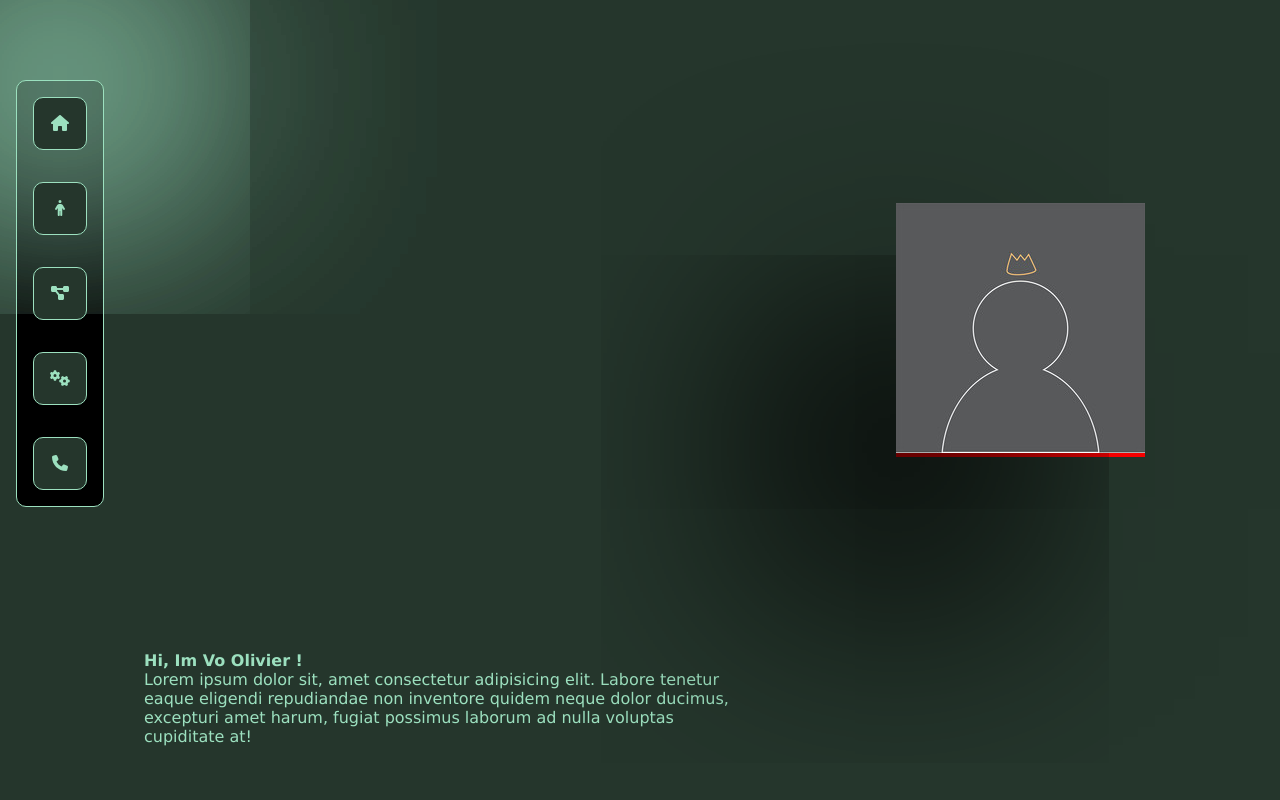
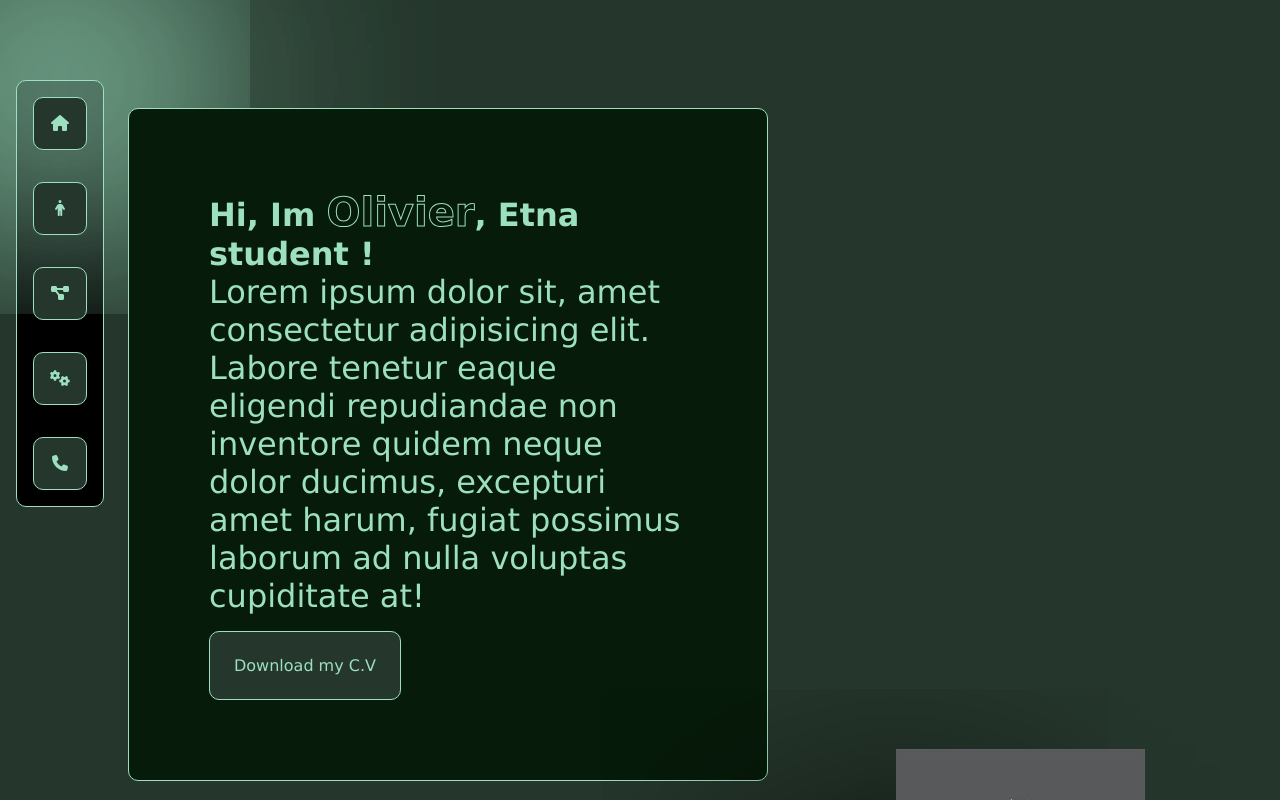
Before and after one commit to vo-olivier250405/react-portfolio, a React (Vite) app: page / in a window 1280 px wide. Shown: the top 800 px of the page. Built offline with nearby package versions, Linux system fonts and the light colour scheme.

Commit message:
[ADD] => adding the home page

```diff
--- a/src/components/molecules/Description.tsx
+++ b/src/components/molecules/Description.tsx
@@ -2,13 +2,18 @@ export const Description = () => {
   return (
     <div className="details">
       <div className="details-name-description">
-        <h1>Hi, Im Vo Olivier !</h1>
+        <h1>
+          Hi, Im <span>Olivier</span>, Etna student !
+        </h1>
         <p>
           Lorem ipsum dolor sit, amet consectetur adipisicing elit. Labore
           tenetur eaque eligendi repudiandae non inventore quidem neque dolor
           ducimus, excepturi amet harum, fugiat possimus laborum ad nulla
           voluptas cupiditate at!
         </p>
+        <a href="src/assets/VO_Olivier.pdf" className="download-cv" target="#">
+          Download my C.V
+        </a>
       </div>
       <div className="details-profile-picture">
         <span className="blur-black"></span>
--- a/src/screens/PortfolioTemplate.tsx
+++ b/src/screens/PortfolioTemplate.tsx
@@ -1,9 +1,10 @@
 import { SocialMedia, AllSections } from "../components/organisms";
 import { Copyrigths } from "../components/atoms";
+import { PageWrapper } from "../animations/Animations";
 
 export const PortfolioTemplate = () => {
   return (
-    <>
+    <PageWrapper>
       <body>
         <AllSections />
       </body>
@@ -12,6 +13,6 @@ export const PortfolioTemplate = () => {
         <hr />
         <Copyrigths />
       </footer>
-    </>
+    </PageWrapper>
   );
 };
--- a/src/styles/App.css
+++ b/src/styles/App.css
@@ -31,17 +31,38 @@ section{
 }
 
 .details-name-description{
-  background-color: transparent;
+  padding: 5rem;
+  border: 1px solid #9CE0BF;
+  border-radius: 10px;
+  background-color: rgb(7, 27, 10);
   position: relative;
   display: grid;
-  padding: 1rem;
   max-width: 50%;
   left: 10%;
-  top: 500%;
+  top: 16%
+}
+.details-name-description a{
+  max-width: fit-content;
+  padding: 1.5rem;
+  margin-top: 1rem ;
+  border:1px solid #9CE0BF;
+  border-radius: 10px;
 }
 
+.details-name-description a:hover{
+  background-color: #6fac8f;
+  color: #25362C;
+}
 .details-name-description h1, p{
   background-color: transparent;
+  font-size: 2rem;
+}
+
+.details-name-description span{
+  font-size: 2.5rem;
+  background-color: transparent;
+  -webkit-text-fill-color: transparent;
+  -webkit-text-stroke: 1px #9CE0BF;
 }
 .details-profile-picture{
   max-width: fit-content;
```
Also changed, not shown: 1 other file (tests, documents, lock files or other folders).
